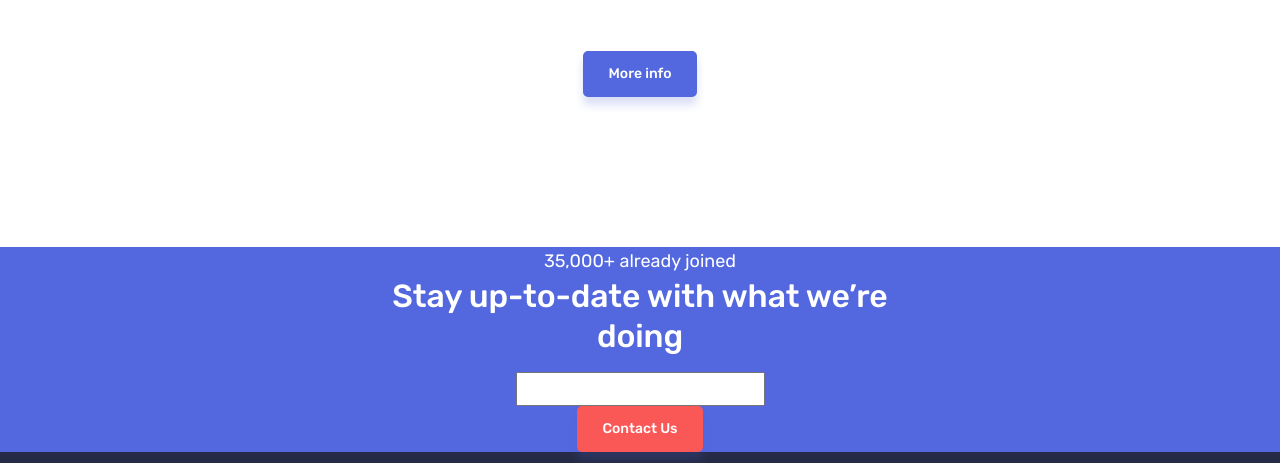
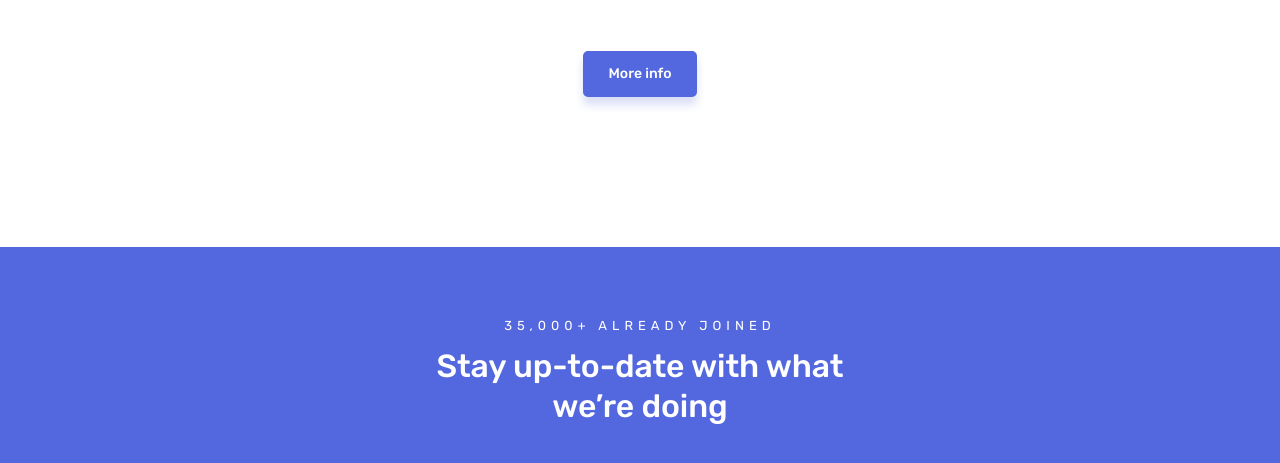
Before and after one commit to karolbanat/bookmark-landing-page, a website: page index.html in a window 1280 px wide. Shown: the part 2939-3402 px from the top of the page. Drawn offline with Linux system fonts and the light colour scheme.

Commit message:
cta section basic

```diff
--- a/index.html
+++ b/index.html
@@ -275,8 +275,9 @@
     <!-- CTA section -->
     <section aria-labelledby="cta-heading" class="cta | bg-primary-400 text-neutral-100 text-center">
       <div class="container container--small">
+        <div class="cta__body">
           <p class="cta__kicker">35,000+ already joined</p>
-        <h2 id="cta-heading" class="medium-heading | text-neutral-100">Stay up-to-date with what we’re doing</h2>
+          <h2 id="cta-heading" class="medium-heading cta__heading">Stay up-to-date with what we’re doing</h2>
           <form class="opt-in-form">
             <div class="opt-in-form__input-box">
               <input type="email" name="email" id="email" class="opt-in-form__input">
@@ -284,6 +285,7 @@
             </div>
             <button type="submit" class="button button--accent">Contact Us</button>
           </form>
+        </div>
       </div>
     </section>
     <!-- CTA section end -->
--- a/src/sass/abstracts/_variables.scss
+++ b/src/sass/abstracts/_variables.scss
@@ -88,6 +88,7 @@ $spacers: (
 		550: 4.4rem,
 		600: 4.8rem,
 		700: 5.4rem,
+		750: 6rem,
 		800: 6.4rem,
 		900: 7.2rem,
 	),
--- /dev/null
+++ b/src/sass/components/_cta.scss
@@ -0,0 +1,27 @@
+@use '../abstracts/mixins' as mxn;
+
+.cta {
+	padding-block: var(--spacer-rem-750);
+	@include mxn.mq(medium) {
+		padding-block: var(--spacer-rem-900);
+	}
+
+	&__body {
+		@include mxn.mq(medium) {
+			padding-inline: var(--spacer-rem-600);
+		}
+	}
+
+	&__kicker {
+		margin-block-end: var(--spacer-em-300);
+		font-size: var(--fz-200);
+		text-transform: uppercase;
+		letter-spacing: var(--ls-800);
+		line-height: 1.1;
+	}
+
+	&__heading {
+		margin-bottom: var(--spacer-em-400);
+		color: inherit;
+	}
+}
--- a/src/sass/components/_index.scss
+++ b/src/sass/components/_index.scss
@@ -8,3 +8,4 @@
 @forward './features-tab';
 @forward './card';
 @forward './accordion';
+@forward './cta';
```
Also changed, not shown: dist/css/main.min.css. Lines whose indentation alone changed are shown as unchanged.
